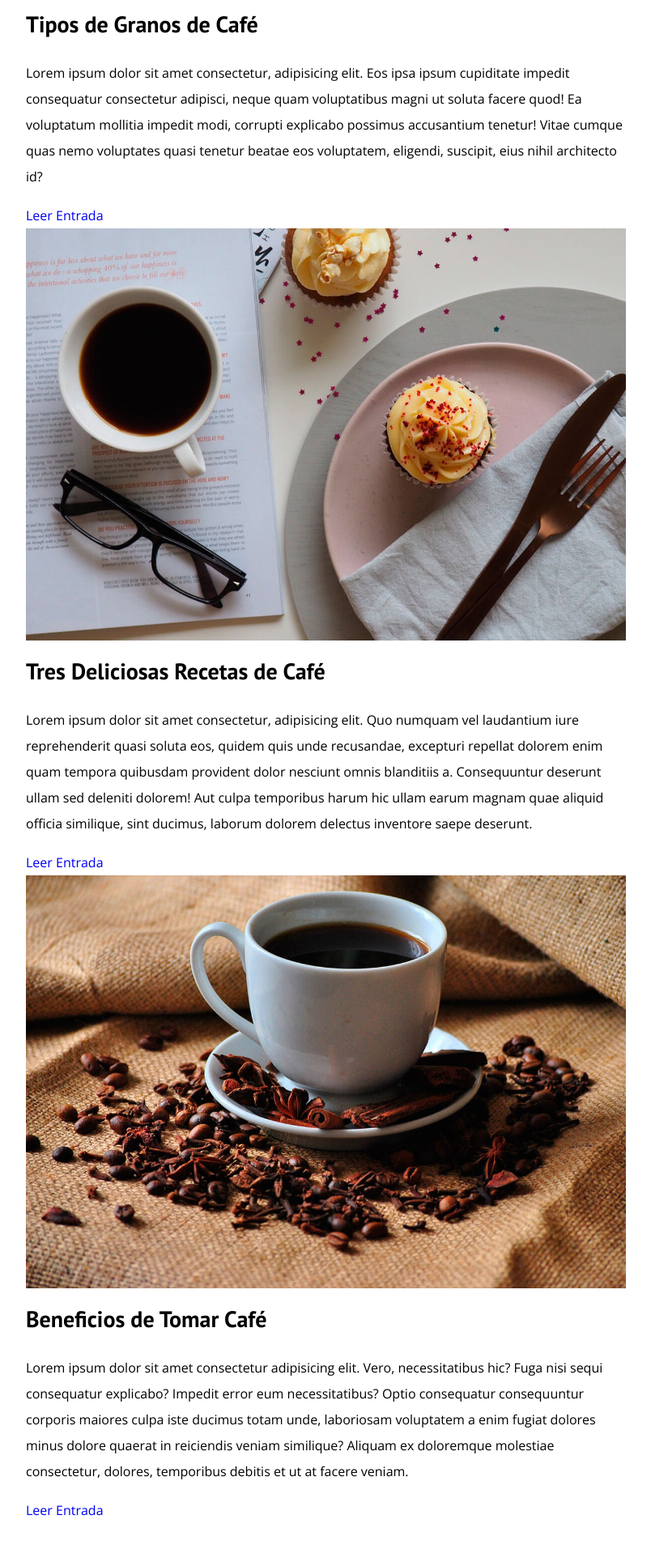
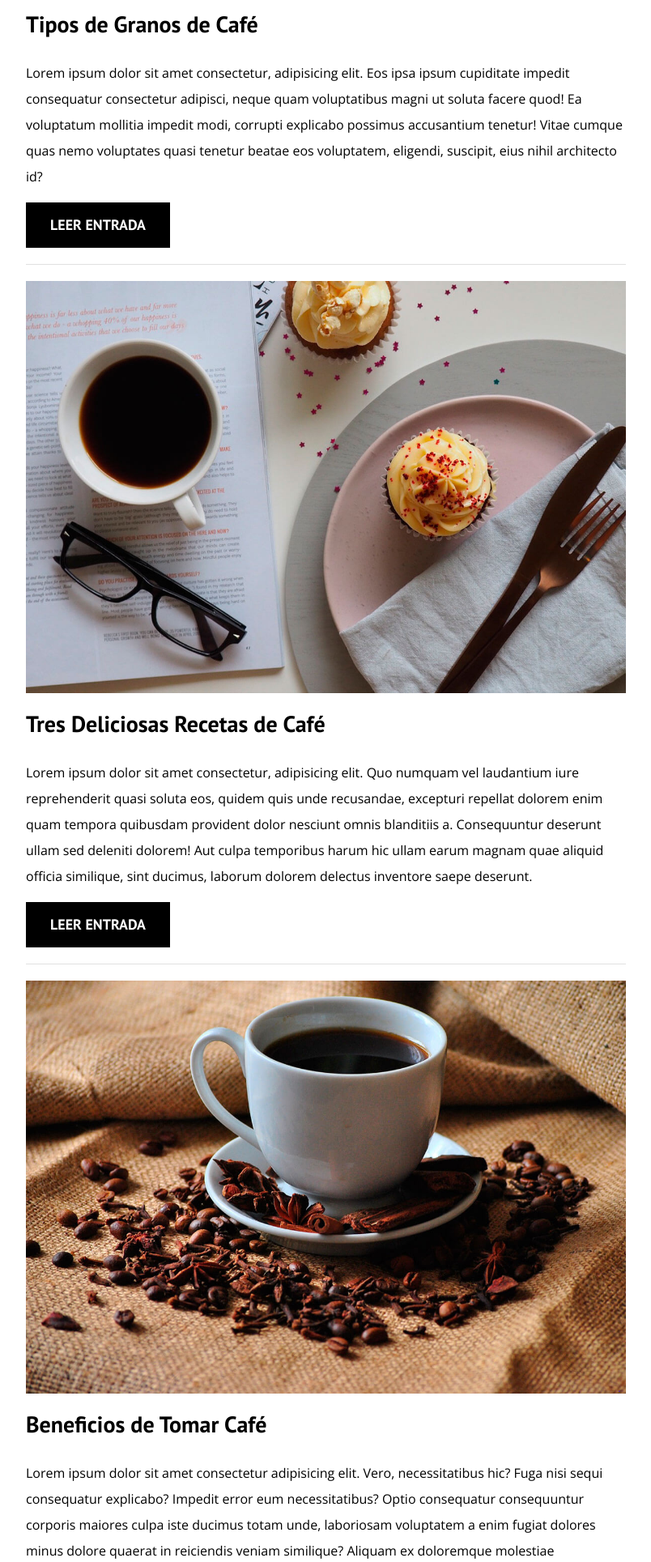
Before and after one commit to Pancratzia/Web-Development-Repository, a PHP site: page / in a window 1280 px wide. Shown: the part 1246-3175 px from the top of the page at 81% size, without its empty margins (32-836 px from the left). Before the commit the page ends 3118 px from the top, so only its background shows below. Run offline with PHP 8.4, Linux system fonts and the light colour scheme.

Commit message:
courses section ready

```diff
--- a/03-PanCrAFE/css/style.css
+++ b/03-PanCrAFE/css/style.css
@@ -5,6 +5,7 @@
 
 
     --primario: #784D3C;
+    --gris: #e1e1e1;
     --blanco: #FFFFFF;
     --negro: #000000;
 }
@@ -151,3 +152,34 @@ img{
         column-gap: 4rem;
     }
 }
+
+.entrada{
+    border-bottom: .1rem solid var(--gris);
+    margin-bottom: 2rem;
+}
+
+.entrada:last-of-type{
+    border: none;
+}
+
+.boton{
+    display: block;
+    font-family: var(--fuenteHeading);
+    text-align: center;
+    padding: 1rem 3rem;
+    font-size: 1.8rem;
+    text-transform: uppercase;
+    font-weight: 700;
+    margin-bottom: 2rem;
+}
+
+@media only screen and (min-width: 768px) {
+    .boton{
+        display: inline-block;
+    }
+}
+
+.boton--primario{
+    background-color: var(--negro);
+    color: var(--blanco);
+}
```
